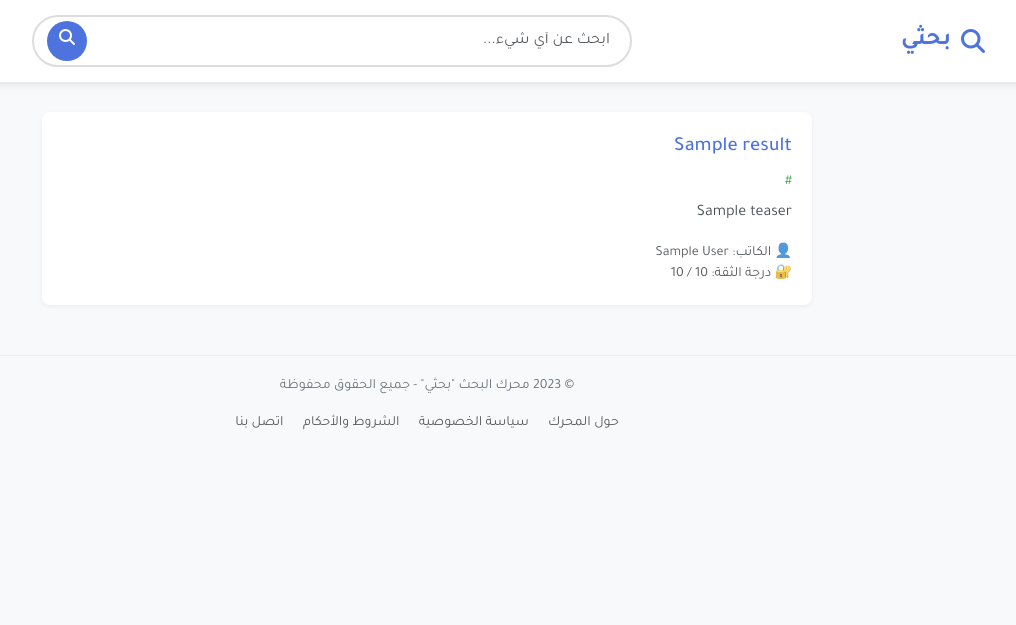
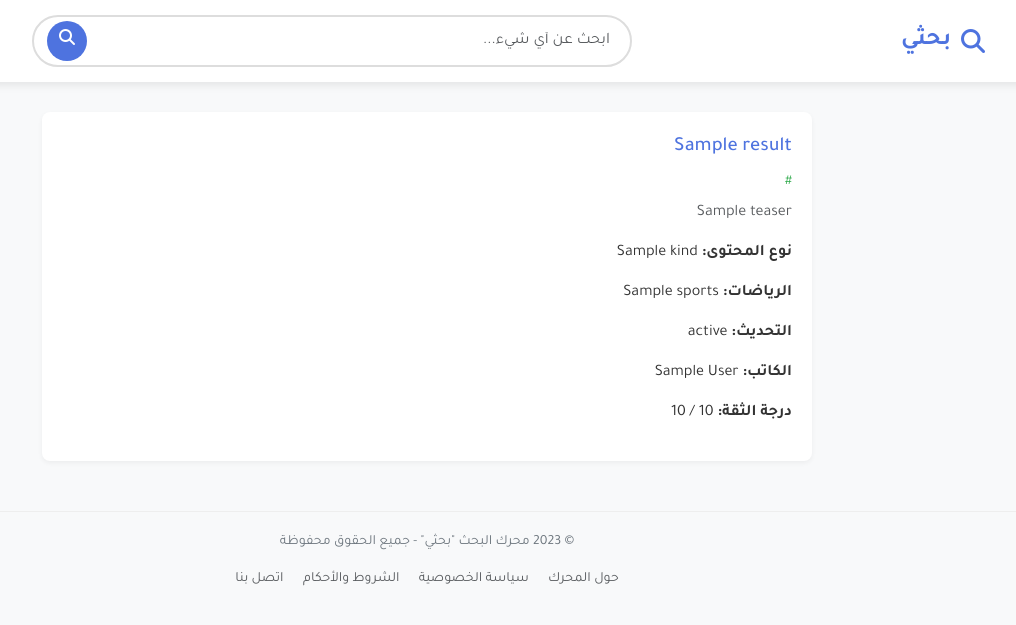
Before and after one commit to esraasarmad/search-engine, a Flask app: template search-engine-main/templates/results.html in a window 1280 px wide. Shown: the top 625 px of the page, without its empty margins (213-1229 px from the left). Run offline with Flask 3, Linux system fonts and the light colour scheme; the template is opened without the code that fills it: most values are stand-ins (such as "Sample title", 1, 10 or a date in 2020).

Commit message:
Sec commit

```diff
--- a/search-engine-main/app.py
+++ b/search-engine-main/app.py
@@ -1,41 +1,103 @@
 from math import ceil
-
 from flask import Flask, render_template, request, url_for
 from markupsafe import escape
 from whoosh.index import open_dir
 from whoosh.qparser import MultifieldParser, PhrasePlugin
 from whoosh.scoring import BM25F
+from config import INDEX_DIR
+from bs4 import BeautifulSoup
+import re
 
-from config import INDEX_DIR
 
 app = Flask(__name__)
 
-# 🔍 دالة توليد مقتطف ذكي
-def extract_snippet(text, query):
-    lines = text.split('.')
+def extract_main_content(html):
+    soup = BeautifulSoup(html, 'html.parser')
+
+    selectors = [
+        {"id": "main"},
+        {"role": "main"},
+        {"class_": "article-body"},
+        {"class_": "story-body"},
+        {"class_": "main-content"},
+        {"class_": "article__content"},
+    ]
+    for sel in selectors:
+        main = soup.find(**sel)
+        if main:
+            return main.get_text(separator=' ', strip=True)
+
+    # fallback: article tag
+    article = soup.find('article')
+    if article:
+        return article.get_text(separator=' ', strip=True)
+
+    # fallback: أول 3 فقرات
+    paragraphs = soup.find_all('p')
+    long_paras = [p.get_text() for p in paragraphs if len(p.get_text()) > 100]
+    if long_paras:
+        return ' '.join(long_paras[:3])
+
+    return soup.get_text(separator=' ', strip=True)
+
+
+# 🔍 دالة تلخيص ذكية لتحديد نوع المحتوى والرياضات
+def summarize_result(content, query):
+    content_lower = content.lower()
+
+    # نوع المحتوى
+    if "live" in content_lower or "results" in content_lower or "score" in content_lower:
+        kind = "Live Scores Page"
+    elif "schedule" in content_lower or "fixtures" in content_lower:
+        kind = "Match Schedule"
+    elif "news" in content_lower or "preview" in content_lower:
+        kind = "News Article"
+    else:
+        kind = "General Sports Content"
+
+    # أنواع الرياضات
+    sports_keywords = ["football", "soccer", "tennis", "golf", "basketball", "f1", "cricket", "rugby", "nfl"]
+    sports_found = [sport.capitalize() for sport in sports_keywords if sport in content_lower]
+    sports_str = ", ".join(sports_found) if sports_found else "Unspecified"
+
+    # حالة التحديث
+    is_live = "Live" if any(word in content_lower for word in ["live", "now", "updated", "streaming"]) else "Not Live"
+
+    return kind, sports_str, is_live
+
+def extract_weighted_keywords_snippet(text, query, max_words=20):
+    # تنظيف النص وتحويله إلى كلمات
+    words = re.findall(r'\b\w+\b', text.lower())
     query_words = query.lower().split()
-    best_line = ""
-    max_score = 0
 
-    for line in lines:
-        score = sum(1 for word in query_words if word in line.lower())
-        if score > max_score:
-            best_line = line.strip()
-            max_score = score
+    # قائمة بالكلمات المهمة المحيطة بالكلمات المفتاحية
+    important_words = []
+    for i, word in enumerate(words):
+        if any(q in word for q in query_words):
+            # نأخذ الجيران: 3 قبل و3 بعد الكلمة
+            context = words[max(0, i-3): i+4]
+            important_words.extend(context)
 
-    return best_line if best_line else text[:200] + "..."
+    # إزالة التكرارات والإضافات العامة
+    stop_words = {"the", "and", "a", "to", "of", "in", "on", "for", "is", "are", "be", "by", "with", "at", "from", "it"}
+    filtered = [w for w in important_words if w not in stop_words]
 
-# 🔎 صفحة البحث الرئيسية
+    # نختار أول 20 كلمة فقط
+    snippet = " ".join(filtered[:max_words])
+    return snippet.capitalize() + "..." if snippet else text[:200] + "..."
+
+
+# صفحة البحث الرئيسية
 @app.route("/")
 def home():
     return render_template("search.html", search_url=url_for("results"))
 
-# 📄 صفحة نتائج البحث
+# صفحة عرض النتائج
 @app.route("/results")
 def results():
     query = request.args.get("q", "")
     page = request.args.get("page", 1, type=int)
-    per_page = 5  # عدد النتائج لكل صفحة
+    per_page = 5
 
     if not query.strip():
         return render_template(
@@ -62,15 +124,20 @@ def results():
 
         results_list = []
         for result in current_results:
-            content = result.get("content", "")
-            teaser = extract_snippet(content, query)
+            raw_html = result.get("content", "")
+            main_text = extract_main_content(raw_html)
+            teaser = extract_weighted_keywords_snippet(main_text, query)
+            kind, sports_str, is_live = summarize_result(main_text, query)
 
             results_list.append({
                 "url": result["url"],
                 "title": result["title"],
                 "teaser": teaser,
-                "author": result.get("author", "غير معروف"),
-                "trust_score": result.get("trust_score", 0)
+                "author": result.get("author", "Unknown"),
+                "trust_score": result.get("trust_score", 0),
+                "kind": kind,
+                "sports": sports_str,
+                "live_status": is_live
             })
 
         pagination = {
--- a/search-engine-main/templates/results.html
+++ b/search-engine-main/templates/results.html
@@ -224,14 +224,18 @@
                 <div class="search-result-item">
                     <a href="{{ result.url }}" class="result-title" target="_blank">{{ result.title }}</a>
                     <span class="result-url">{{ result.url }}</span>
+                    {% if result.teaser %}
+                    <p class="result-intro text-muted mt-2">{{ result.teaser }}</p>
+                    {% endif %}
 
-                    <p class="result-teaser">{{ result.teaser }}</p>
-
-                    <small class="text-muted d-block mt-2">
-                        👤 الكاتب: {{ result.author if result.author != "unknown" else "غير معروف" }}<br>
-                        🔐 درجة الثقة: {{ result.trust_score }} / 10
-                    </small>
-                </div>
+                    <div class="mt-2">
+                        <p><strong> نوع المحتوى:</strong> {{ result.kind }}</p>
+                        <p><strong> الرياضات:</strong> {{ result.sports }}</p>
+                        <p><strong> التحديث:</strong> {{ result.live_status }}</p>
+                        <p><strong> الكاتب:</strong> {{ result.author }}</p>
+                        <p><strong> درجة الثقة:</strong> {{ result.trust_score }} / 10</p>
+                      </div>
+                  </div>
 
                 {% endfor %}
 
```
